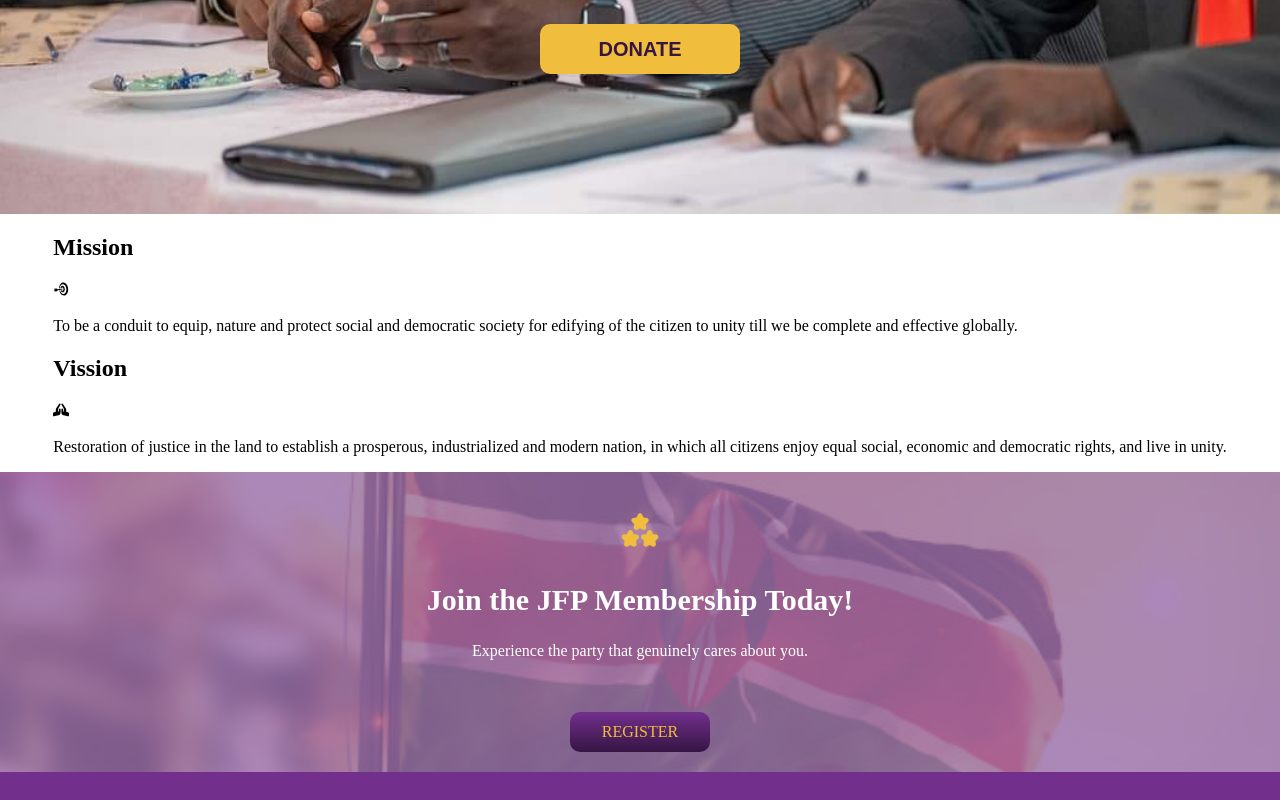
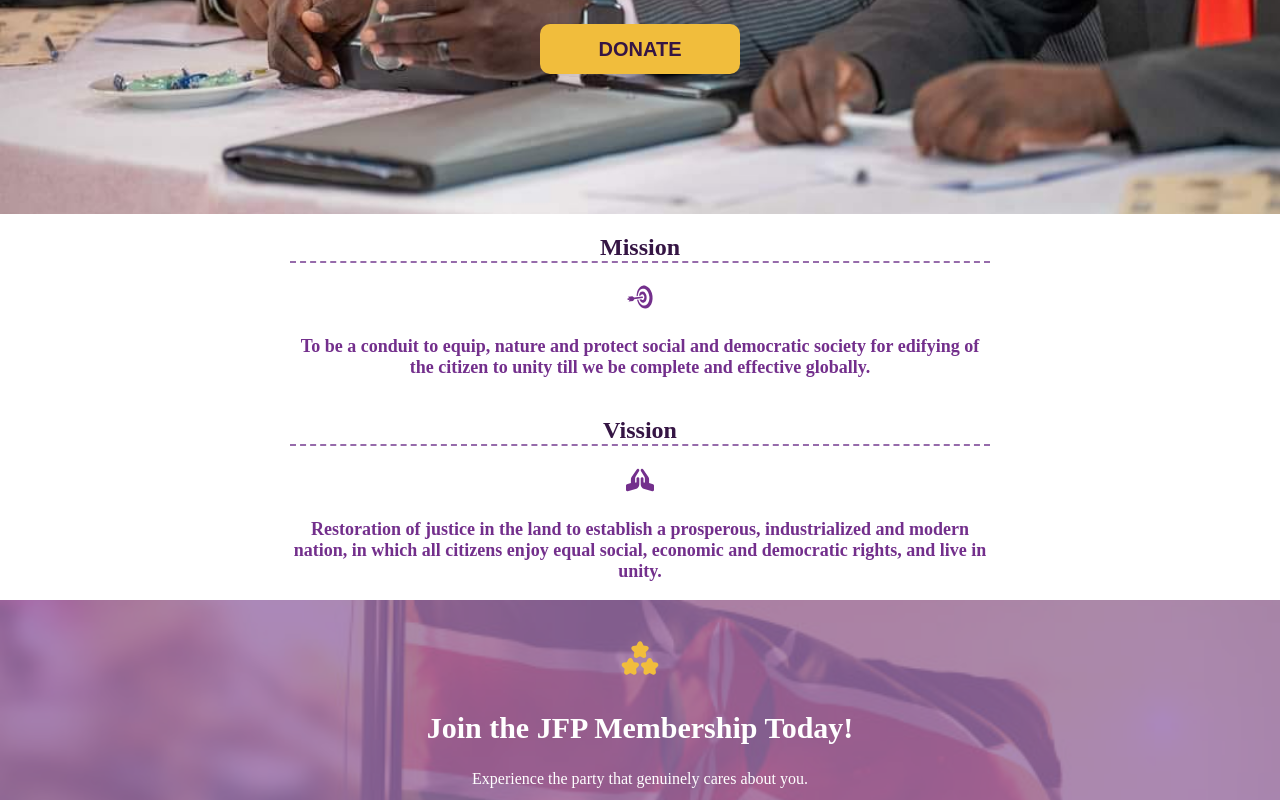
Before and after one commit to QueenterJuma/jfp-kenya, a React (Vite) app: page / in a window 1280 px wide. Shown: the part 586-1386 px from the top of the page. Built offline with nearby package versions, Linux system fonts and the light colour scheme; a web font is replaced by a local one.

Commit message:
Update styling

```diff
--- a/src/App.css
+++ b/src/App.css
@@ -610,6 +610,44 @@ body {
   color: var(--light-purple);
 }
 
+.objectives {
+  width: 100%;
+  background-color: var(--white);
+  color: var(--purple);
+  text-align: center;
+  padding: 0;
+  display: flex;
+  flex-direction: column;
+  gap: .1em;
+  align-items: center;
+}
+
+.objectives .mission,
+.objectives .vission {
+  width: 80%;
+  min-width: 200px;
+  max-width: 700px;
+  margin: 0;
+  padding: 0;
+}
+
+.objectives h2 {
+  color: var(--dark-purple);
+  font-size: 24px;
+  font-weight: 700;
+  border-bottom: 2px dashed var(--light-purple);
+}
+
+.objectives span {
+  font-size: 28px;
+  font-weight: 600;
+}
+
+.objectives p {
+  font-size: 18px;
+  font-weight: 600;
+}
+
 @media only screen and (max-width: 768px) {
   .team-cards .card {
     width: 90%;
```
